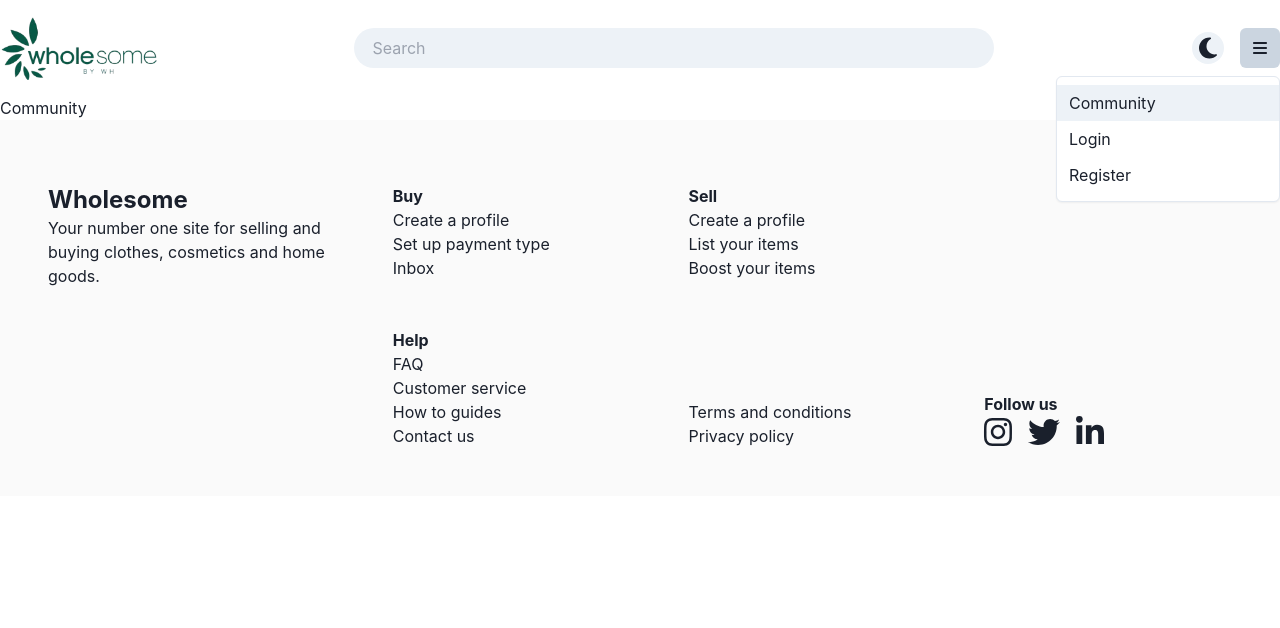
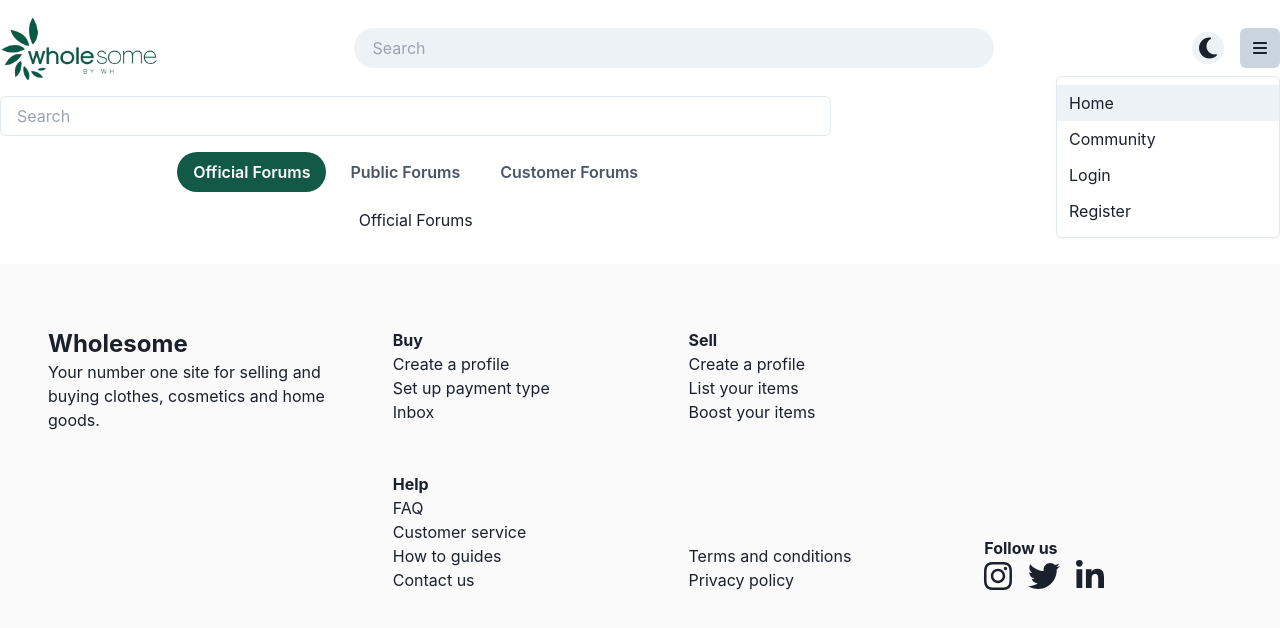
Before and after one commit to Sharma7284/react_wholesome, a React (Create React App) app: page /community in a window 1280 px wide. Both pictures are taken after a click on the button 1259 px from the left and 48 px from the top of the page. Shown: the top 628 px of the page. Built offline with nearby package versions, Linux system fonts and the light colour scheme; no server answers.

Commit message:
fix tabs

```diff
--- a/src/App.tsx
+++ b/src/App.tsx
@@ -1,21 +1,33 @@
 import React from "react";
 import Header from "./components/Header/header.tsx";
 import Footer from "./components/Footer/footer.tsx";
-import { Route, Routes } from "react-router-dom";
+import { Route, Routes, useLocation } from "react-router-dom";
 import Landing from "./pages/Landing/landing.tsx";
 import Community from "./pages/Community/community.tsx";
 import { ToastContainer } from "react-toastify";
-import 'react-toastify/dist/ReactToastify.css';
+import "react-toastify/dist/ReactToastify.css";
+import Login from "./pages/Login/login.tsx";
+import Register from "./pages/Register/register.tsx";
 
 const App = () => {
+  const location = useLocation();
+
+  const noHeaderFooterRoutes = [`/login`, `/register`];
+
+  const shouldHideHeaderFooter = noHeaderFooterRoutes.includes(
+    location.pathname
+  );
+
   return (
     <div className="app-root">
-      <Header></Header>
+      {!shouldHideHeaderFooter && <Header></Header>}
       <Routes>
         <Route path="/" element={<Landing></Landing>}></Route>
         <Route path="/community" element={<Community></Community>}></Route>
+        <Route path="/login" element={<Login></Login>}></Route>
+        <Route path="/register" element={<Register></Register>}></Route>
       </Routes>
-      <Footer></Footer>
+      {!shouldHideHeaderFooter && <Footer></Footer>}
       <ToastContainer></ToastContainer>
     </div>
   );
--- a/src/components/Footer/footer.tsx
+++ b/src/components/Footer/footer.tsx
@@ -12,13 +12,13 @@ const Footer = () => {
 
   return (
     <footer
-      className={`px-12 pt-16 pb-12 ${
+      className={`px-12 pt-16 pb-12 max-sm:px-6 ${
         colorMode === "light"
           ? "bg-[#fafafa]"
           : "shadow-md-[-10px_0px_0px_0px_rgba(255,255,255,1)]"
       }`}
     >
-      <div className="flex gap-8 w-full max-w-[1540px] mx-auto">
+      <div className="flex gap-8 w-full max-w-[1540px] mx-auto max-sm:flex-col">
         <div className="flex-1">
           <div>
             <h2 className="text-2xl font-bold">Wholesome</h2>
@@ -30,7 +30,7 @@ const Footer = () => {
         </div>
         <Divider orientation="vertical" />
         <div className="flex-[3] flex flex-col gap-12">
-          <div className="flex gap-12">
+          <div className="flex gap-12 max-sm:gap-4">
             <div className="flex-1">
               <p className="font-bold">Buy</p>
               <ul>
@@ -49,7 +49,7 @@ const Footer = () => {
             </div>
             <div className="flex-1"></div>
           </div>
-          <div className="flex items-end gap-12">
+          <div className="flex items-end gap-12 max-sm:gap-4">
             <div className="flex-1">
               <p className="font-bold">Help</p>
               <ul>
--- a/src/components/Header/header.tsx
+++ b/src/components/Header/header.tsx
@@ -5,13 +5,15 @@ import apiInstance from "../../core/apiService.ts";
 import { Input, Menu, MenuButton, MenuItem, MenuList } from "@chakra-ui/react";
 import { IconButton, useColorMode } from "@chakra-ui/react";
 import APP_LOGO from "../../assets/images/app_logo.png";
+import { useNavigate } from "react-router-dom";
 
 const Header = () => {
   //   const [list, setList] = useState([]);
+  const navigate = useNavigate();
   const { toggleColorMode, colorMode } = useColorMode();
 
   useEffect(() => {
-    handleSearch();
+    // handleSearch();
   }, []);
 
   //   Search website
@@ -28,7 +30,7 @@ const Header = () => {
 
   return (
     <header className="flex justify-between items-center max-w-[1540px] mx-auto py-4">
-      <div>
+      <div onClick={() => navigate(`/`)} className="cursor-pointer">
         <img src={APP_LOGO} className="h-16" alt="" />
       </div>
       <div className="max-w-[50%] flex-1">
@@ -54,9 +56,12 @@ const Header = () => {
             icon={<FontAwesomeIcon icon={faBars}></FontAwesomeIcon>}
           ></MenuButton>
           <MenuList>
-            <MenuItem>Community</MenuItem>
-            <MenuItem>Login</MenuItem>
-            <MenuItem>Register</MenuItem>
+            <MenuItem onClick={() => navigate(`/`)}>Home</MenuItem>
+            <MenuItem onClick={() => navigate(`/community`)}>
+              Community
+            </MenuItem>
+            <MenuItem onClick={() => navigate(`/login`)}>Login</MenuItem>
+            <MenuItem onClick={() => navigate(`/register`)}>Register</MenuItem>
           </MenuList>
         </Menu>
       </div>
--- /dev/null
+++ b/src/components/SearchBox/SearchBox.tsx
@@ -0,0 +1,12 @@
+import React from "react";
+import { Input } from "@chakra-ui/react";
+
+const SearchBox = ({ placeholder }: any) => {
+  return (
+    <div>
+      <Input type="text" placeholder={placeholder} />
+    </div>
+  );
+};
+
+export default SearchBox;
--- a/src/components/Tabs/TabsContainer.tsx
+++ b/src/components/Tabs/TabsContainer.tsx
@@ -1,7 +1,11 @@
 import { Tabs, Tab, TabList, TabPanel, TabPanels } from "@chakra-ui/react";
-import React from "react";
+import React, { useEffect } from "react";
 
 const TabsContainer = ({ data, tabs, TabsDesign, onChange }: any) => {
+  useEffect(() => {
+    console.log(data);
+  }, []);
+
   const onChangeTab = (id: any) => {
     onChange(id);
   };
@@ -11,7 +15,7 @@ const TabsContainer = ({ data, tabs, TabsDesign, onChange }: any) => {
       {tabs.length > 0 && (
         <div className="flex justify-between items-center max-w-[1540px] mx-auto py-4">
           <Tabs isLazy align="center" variant="soft-rounded" className="w-full">
-            <TabList className="gap-2">
+            <TabList className="gap-2 overflow-auto max-sm:justify-start">
               {tabs?.map((m: any, i: any) => (
                 <Tab
                   onClick={() => onChangeTab(m?.id)}
@@ -24,17 +28,24 @@ const TabsContainer = ({ data, tabs, TabsDesign, onChange }: any) => {
                     bg: `#135947`,
                   }}
                   key={i}
+                  className="whitespace-nowrap"
                 >
                   {m?.label}
                 </Tab>
               ))}
             </TabList>
             <TabPanels>
-              {data?.map((m: any, i: any) => (
-                <TabPanel key={i}>
+              {tabs && tabs.length > 0 ? (
+                tabs?.map((m: any, i: any) => (
+                  <TabPanel key={i}>
+                    <TabsDesign data={data}></TabsDesign>
+                  </TabPanel>
+                ))
+              ) : (
+                <TabPanel>
                   <TabsDesign data={data}></TabsDesign>
                 </TabPanel>
-              ))}
+              )}
             </TabPanels>
           </Tabs>
         </div>
--- /dev/null
+++ b/src/pages/Community/CommunityTabDesign/communityTabDesign.tsx
@@ -0,0 +1,21 @@
+import React, { useEffect } from "react";
+
+const CommunityTabDesign = ({ data }: any) => {
+  useEffect(() => {
+    console.log(data);
+  }, []);
+
+  return (
+    data && (
+      <div>
+        {data?.length > 0 ? (
+          data?.map((m: any, i: any) => <p key={i}>{m?.label}</p>)
+        ) : (
+          <p>{data?.label}</p>
+        )}
+      </div>
+    )
+  );
+};
+
+export default CommunityTabDesign;
--- a/src/pages/Community/community.tsx
+++ b/src/pages/Community/community.tsx
@@ -1,9 +1,56 @@
-import React from 'react'
+import React, { useEffect, useState } from "react";
+import SearchBox from "../../components/SearchBox/SearchBox.tsx";
+import { Divider } from "@chakra-ui/react";
+import TabsContainer from "../../components/Tabs/TabsContainer.tsx";
+import CommunityTabDesign from "./CommunityTabDesign/communityTabDesign.tsx";
+
+interface Tab {
+  id: number;
+  label: string;
+}
+
+const intialTabs: Tab[] = [
+  { id: 0, label: `Official Forums` },
+  { id: 1, label: `Public Forums` },
+  { id: 2, label: `Customer Forums` },
+];
 
 const Community = () => {
+  const [tabList, setTabList] = useState<Tab[]>(intialTabs);
+  const [activeTab, setActiveTab] = useState<Tab | null>(null);
+
+  useEffect(() => {
+    if (intialTabs?.length > 0) {
+      setTabList(intialTabs);
+      handleTabChange(intialTabs[0]?.id);
+    }
+  }, []);
+
+  const handleTabChange = (id: number) => {
+    console.log(intialTabs?.find((tab) => tab?.id === id));
+    const selectedTab = intialTabs?.find((tab) => tab?.id === id);
+    setActiveTab(selectedTab || null);
+  };
+
   return (
-    <div>Community</div>
-  )
-}
+    activeTab && (
+      <div className="max-w-[1540px] w-full mx-auto">
+        <div className="flex gap-4">
+          <div className="basis-2/3">
+            <SearchBox placeholder={`Search`} />
+            <TabsContainer
+              tabs={tabList}
+              data={activeTab}
+              TabsDesign={CommunityTabDesign}
+              onChange={handleTabChange}
+            ></TabsContainer>
+          </div>
+          <Divider orientation="vertical" />
+          <div className="basis-1/3"></div>
+        </div>
+      </div>
+    )
+  );
+};
 
-export default Community
+export default Community;
--- a/src/pages/Landing/Hero/hero.tsx
+++ b/src/pages/Landing/Hero/hero.tsx
@@ -11,11 +11,11 @@ const Hero = () => {
   const { toggleColorMode, colorMode } = useColorMode();
 
   return (
-    <section id="hero" className="hero mt-8 mb-12">
-      <div className="flex justify-between items-center gap-16">
-        <div className="basis-3/5 flex flex-col gap-12">
+    <section id="hero" className="w-full mt-8 mb-12">
+      <div className="flex justify-between items-center gap-16 max-sm:flex-col">
+        <div className="basis-3/5 flex flex-col gap-12 max-sm:w-full">
           <div className="">
-            <h1 className="text-[52px] font-bold">
+            <h1 className="text-[52px] font-bold max-sm:text-[32px]">
               Wholesome by WH: Your Gateway to a Healthier Life
             </h1>
           </div>
@@ -25,7 +25,7 @@ const Hero = () => {
             }`}
           ></div>
           <div className="flex flex-col gap-8">
-            <div className="join flex gap-8 items-center">
+            <div className="join flex gap-8 items-center max-sm:flex-col">
               <div className="flex">
                 <img
                   loading="lazy"
@@ -81,7 +81,7 @@ const Hero = () => {
               alt=""
             />
           </div>
-          <div className="flex gap-8 hero-bottom">
+          <div className="flex gap-8 hero-bottom max-sm:flex-col">
             <div className="bg-[#f1f0fe] p-4 rounded-[0px_24px_24px_24px] flex flex-col items-end gap-8">
               <div className="flex items-center gap-4 w-full">
                 <div className="">
--- a/src/pages/Landing/TabContainerDesign/tabContainerDesign.tsx
+++ b/src/pages/Landing/TabContainerDesign/tabContainerDesign.tsx
@@ -1,26 +1,23 @@
 import React from "react";
+import DUMMYIMG from "../../../assets/images/dummy_img.jpg";
 
 const TabContainerDesign = ({ data }: any) => {
   return (
-    <div className="grid grid-cols-3 gap-12">
+    <div className="grid grid-cols-3 gap-12 max-sm:grid-cols-2">
       {data?.length > 0 &&
         data?.map((m: any, i: any) => (
           <div
             key={i}
             className="flex flex-col gap-2 max-w-[100%] mx-auto w-[-webkit-fill-available]"
           >
-            {m.postImage ? (
             <div className="h-full w-full max-h-[250px]">
               <img
-                  src={m.postImage}
+                src={m?.postImage || DUMMYIMG}
                 alt=""
                 loading="lazy"
                 className="h-full w-full rounded-2xl object-cover"
               />
             </div>
-            ) : (
-              <div className="bg-grey"></div>
-            )}
             <div className="flex-1">
               <p className="text-xl font-bold text-left line-clamp-2">
                 {m?.title}
--- /dev/null
+++ b/src/pages/Login/login.tsx
@@ -0,0 +1,21 @@
+import React from "react";
+import APP_LOGO from "../../assets/images/wh_logo.svg";
+import { useNavigate } from "react-router-dom";
+
+const Login = () => {
+  const navigate = useNavigate();
+
+  return (
+    <div className="bg-[#085946] min-h-screen flex flex-col gap-8 items-center justify-center">
+      <div className="cursor-pointer" onClick={() => navigate(`/`)}>
+        <img src={APP_LOGO} alt="app_logo.png" />
+      </div>
+      <div className="flex flex-col gap-8">
+        <div className="bg-white">d</div>
+        <div className="bg-white">d</div>
+      </div>
+    </div>
+  );
+};
+
+export default Login;
--- /dev/null
+++ b/src/pages/Register/register.tsx
@@ -0,0 +1,9 @@
+import React from 'react'
+
+const Register = () => {
+  return (
+    <div>Register</div>
+  )
+}
+
+export default Register
```
Also changed, not shown: src/pages/Landing/landing.tsx (+15 -10 lines), src/assets/images/dummy_img.jpg (added), src/assets/images/wh_logo.svg (added). Lines whose indentation alone changed are shown as unchanged.
